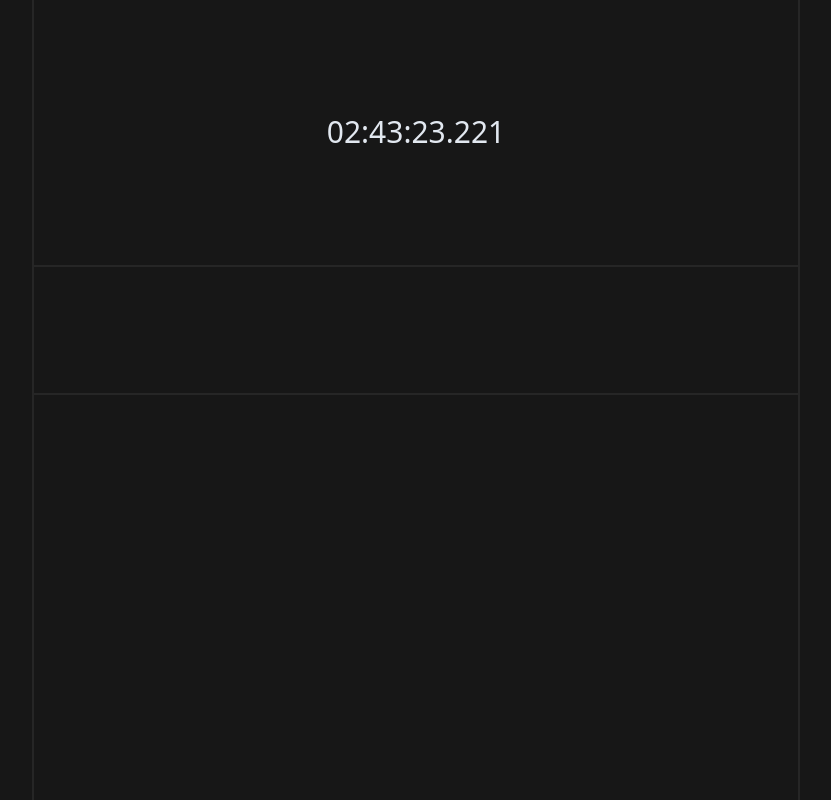
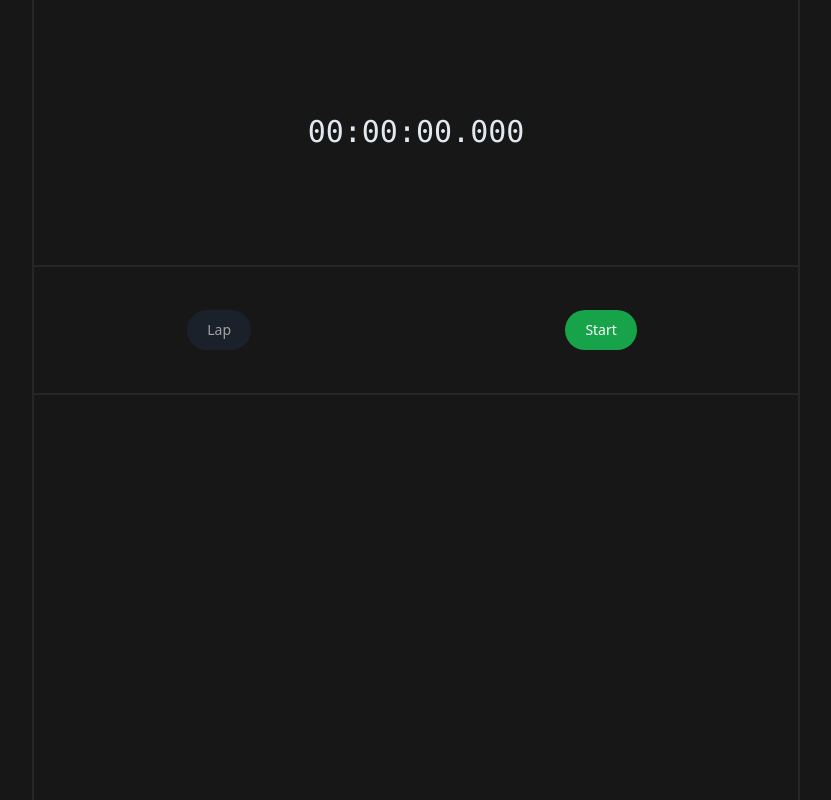
Before and after one commit to Shopify/eng-intern-assessment-react, a React app: page / in a window 1280 px wide. Shown: the whole page, without its empty margins (224-1055 px from the left). Built offline with nearby package versions, Linux system fonts and the light colour scheme; the HTML template or start-up script is replaced by a standard one.

Commit message:
start writing tests

```diff
--- a/package.json
+++ b/package.json
@@ -20,6 +20,7 @@
     "@babel/preset-env": "^7.23.8",
     "@babel/preset-react": "^7.23.3",
     "@babel/preset-typescript": "^7.23.3",
+    "@testing-library/jest-dom": "^6.2.0",
     "@testing-library/react": "^14.1.2",
     "@types/jest": "^29.5.11",
     "@types/node": "^16.18.30",
--- a/public/index.html
+++ b/public/index.html
@@ -1,7 +1,7 @@
 <!DOCTYPE html>
 <html class='dark h-full'>
     <head>
-        <title>Template Site</title>
+        <title>Shopify Stopwatch</title>
     </head>
     <body class='h-full text-slate-900 dark:text-slate-200 bg-neutral-100 dark:bg-neutral-900'>
         <div id='root' class='h-full'></div>
--- a/src/App.tsx
+++ b/src/App.tsx
@@ -2,7 +2,7 @@ import React from 'react'
 import StopWatch from './StopWatch'
 
 export default function App() {
-    return(
+    return (
         <div className='h-full max-w-3xl mx-auto border-x-2 border-neutral-200 dark:border-neutral-800'>
             <StopWatch />
         </div>
--- a/src/StopWatch.tsx
+++ b/src/StopWatch.tsx
@@ -1,18 +1,86 @@
-import React from 'react'
+import React, { useState, useEffect, useReducer } from 'react'
+import StopWatchButton from './StopWatchButton'
 
 export default function StopWatch() {
+    const [, forceUpdate] = useReducer(x => x + 1, 0)
+    const [startedAt, setStartedAt] = useState(0)
+    const [elapsed, setElapsed] = useState(0)
+    const [running, setRunning] = useState(false)
+    const [laps, setLaps] = useState([]) //laps are stored as their start times
+
+    const currentTime = elapsed + (running ? (Date.now() - startedAt) : 0)
+    const showReset = currentTime !== 0 && !running
+
+    const formatTime = (ms: number) => {
+        const hours = Math.floor(ms / (3600 * 1000))
+        const minutes = Math.floor((ms % (3600*1000)) / (1000*60))
+        const seconds = Math.floor((ms % (60*1000)) / 1000)
+        const milliseconds = Math.floor(ms % 1000)
+        return `${hours.toFixed().padStart(2, '0')}:${minutes.toFixed().padStart(2, '0')}:${seconds.toFixed().padStart(2, '0')}.${milliseconds.toFixed().padStart(3, '0')}`
+    }
+
+    const startHandler = () => {
+        setRunning(true)
+        setStartedAt(Date.now())
+        if (laps.length === 0)
+            setLaps([ 0 ]);
+    }
+
+    const stopHandler = () => {
+        setRunning(false)
+        setElapsed(elapsed + (Date.now() - startedAt))
+    }
+
+    const lapHandler = () => {
+        setLaps([ ...laps, currentTime ])
+    }
+
+    const resetHandler = () => {
+        setRunning(false)
+        setElapsed(0)
+        setLaps([])
+    }
+
+    useEffect(() => {
+        const interval = setInterval(() => {
+            forceUpdate()
+        }, 1000 / 30) //30 fps
+
+        return () => {
+            clearInterval(interval)
+        }
+      }, [])
+
     return (
         <div className='h-full flex flex-col'>
             <div className='h-1/3 border-b-2 flex justify-center items-center border-neutral-200 dark:border-neutral-800'>
-                <div className='text-3xl'>
-                    02:43:23.221
+                <div className='text-3xl font-mono'>
+                    {formatTime(currentTime)}
                 </div>
             </div>
             <div className='h-32 border-b-2 border-neutral-200 dark:border-neutral-800'>
-
+                <div className='flex justify-around items-center h-full'>
+                    <StopWatchButton color={(showReset || running) ? 'gray' : 'disabled'} onClick={showReset ? resetHandler : lapHandler}>
+                        {showReset ? 'Reset' : 'Lap'}
+                    </StopWatchButton>
+                    <StopWatchButton color={running ? 'red' : 'green'} onClick={running ? stopHandler : startHandler}>
+                        {running ? 'Stop' : 'Start'}
+                    </StopWatchButton>
+                </div>
             </div>
             <div className='flex-grow'>
-
+                {/* calculate lap times (difference of start times) and display in reverse */}
+                {[...laps, currentTime]
+                    .map((x, idx, arr) => idx === 0 ? NaN : arr[idx] - arr[idx - 1])
+                    .filter(x => !isNaN(x))
+                    .reverse()
+                    .map((x, idx, arr) => (
+                        <div key={idx} className='mx-8 px-8 h-16 border-b-2 flex justify-between items-center border-neutral-200 dark:border-neutral-800'>
+                            <div>Lap {arr.length - idx}</div>
+                            <div>{formatTime(x)}</div>
+                        </div>
+                    )
+                )}
             </div>
         </div>
     )
--- /dev/null
+++ b/src/StopWatchButton.tsx
@@ -0,0 +1,21 @@
+import React from 'react'
+
+export default function StopWatchButton(
+    { children, color, onClick }:
+    { children: React.ReactNode, color: string, onClick: () => void }
+) {
+    const commonStyle = 'text-white focus:outline-none focus:ring-4 font-medium rounded-full text-sm px-5 py-2.5 text-center me-2 mb-2'
+    const greenStyle = 'bg-green-700 hover:bg-green-800 focus:ring-green-300 dark:bg-green-600 dark:hover:bg-green-700 dark:focus:ring-green-800'
+    const redStyle = 'bg-red-700 hover:bg-red-800 focus:ring-red-300 dark:bg-red-600 dark:hover:bg-red-700 dark:focus:ring-red-800'
+    const grayStyle = 'bg-gray-700 hover:bg-gray-800 focus:ring-gray-300 dark:bg-gray-600 dark:hover:bg-gray-700 dark:focus:ring-gray-800'
+    const disabled = 'bg-gray-900 dark:bg-gray-800 opacity-60'
+    const s = color === 'green' ? greenStyle :
+                color === 'red' ? redStyle :
+                color === 'gray' ? grayStyle :
+                disabled
+    return (
+        <button type='button' disabled={color === 'disabled'} onClick={onClick} className={commonStyle + s}>
+            {children}
+        </button>
+    )
+}
```
Also changed, not shown: 2 other files (tests, documents, lock files or other folders).
